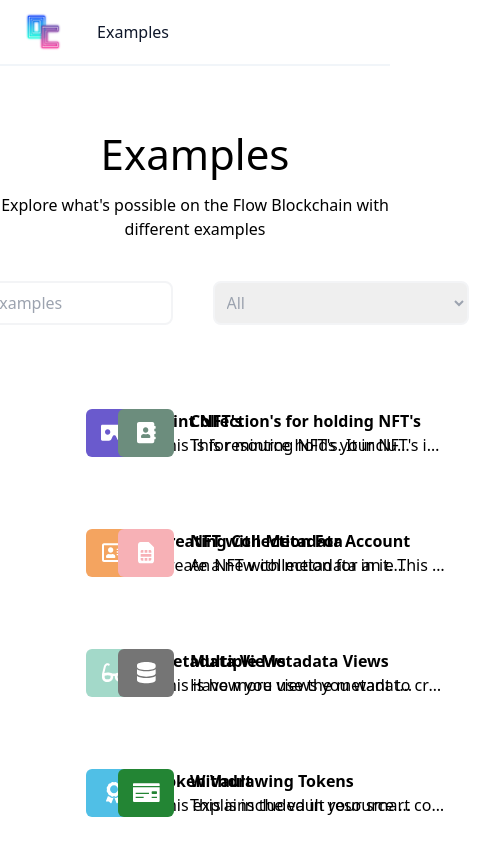
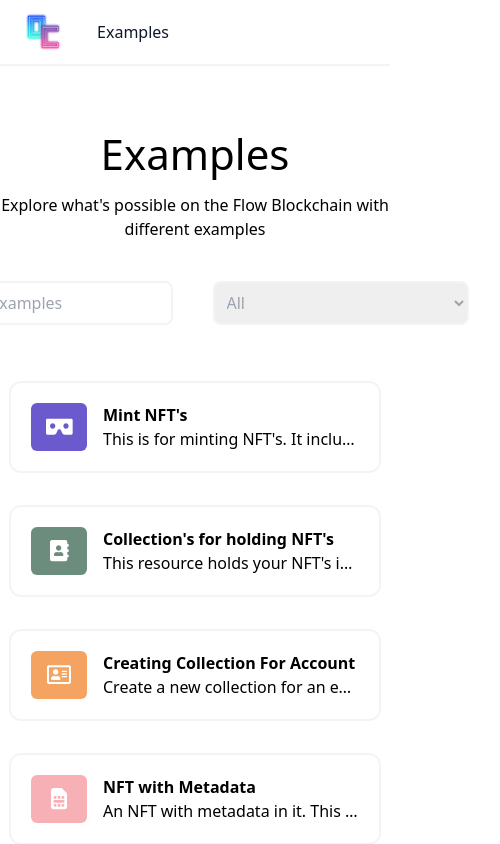
Before and after one commit to onflow/cadence-cookbook, a React (Create React App) app: page / in a window 390 px wide. Shown: the top 844 px of the page, 500 px wide, since content can reach past the window. Built offline with nearby package versions, Linux system fonts and the light colour scheme.

Commit message:
Example Columns - responsive

```diff
--- a/src/components/MainExampleComponents/PreviewBox.js
+++ b/src/components/MainExampleComponents/PreviewBox.js
@@ -27,9 +27,9 @@
     return (
         <div>
         <Searchbox setResults={setResults}  flowExamples={flowExamples} categories={categories} />
-            <div className='justify-items-center mt-16 grid gap-8 grid-cols-2 px-[250px] pb-12'>
+            <div className='justify-items-center mt-14 grid gap-8 grid-cols-1 md:grid-cols-2 max-w-wrapper mx-auto pb-12 px-10'>
             {results.map((flowExample, index) =>
-                <div className="flex cursor-pointer hover:shadow-md hover:rounded-lg py-5 px-5" value={index} onClick={() => handleToggle(flowExample.Index)} key={index}>
+                <div className="flex cursor-pointer hover:shadow-md py-5 px-5 border-2 border-gray-100 rounded-xl" value={index} onClick={() => handleToggle(flowExample.Index)} key={index}>
                 <div className=' w-14 rounded-md' style={{background: `${flowExample.BgColor}`}}>
                     {/* icon for image will go here */}
                     <div className='pt-3'>
--- a/tailwind.config.js
+++ b/tailwind.config.js
@@ -4,6 +4,9 @@
   ],
   theme: {
     extend: {},
+    maxWidth: {
+      'wrapper': '834px'
+    },
   },
   plugins: [],
 }
```
